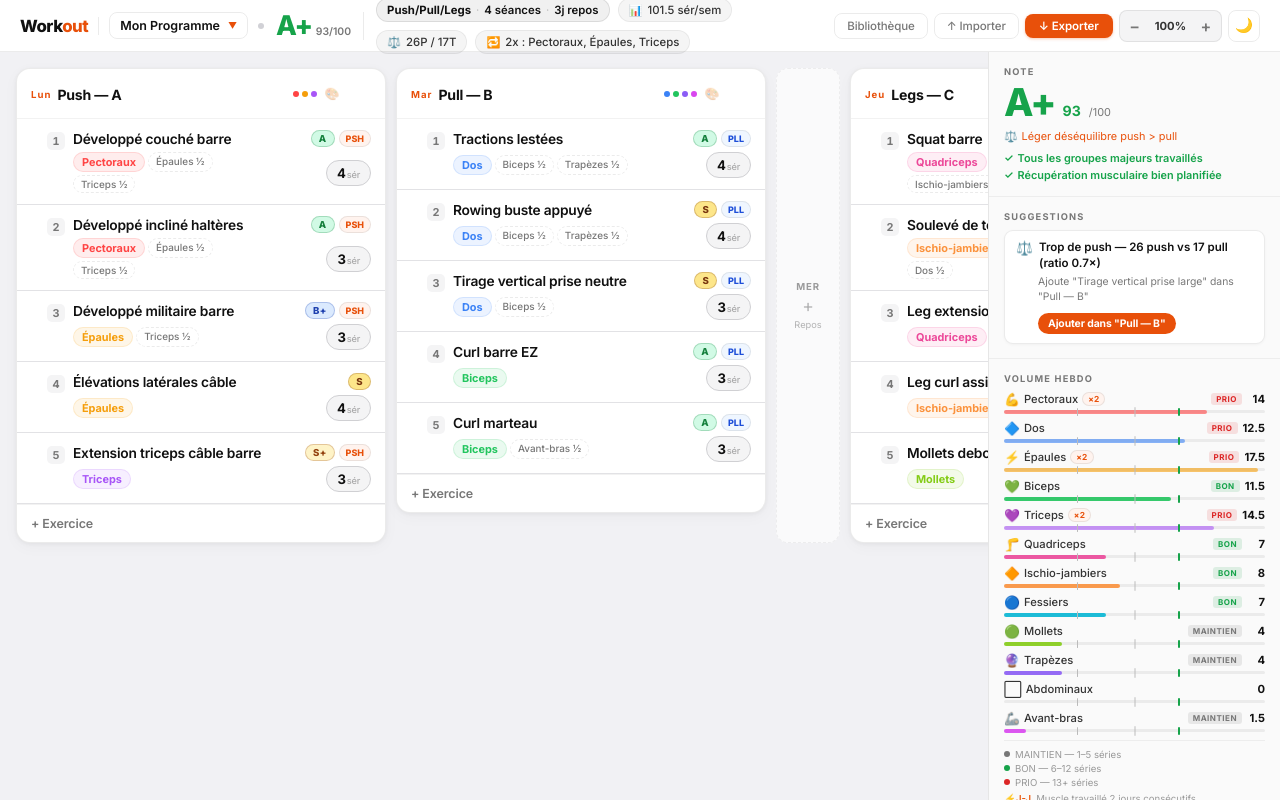
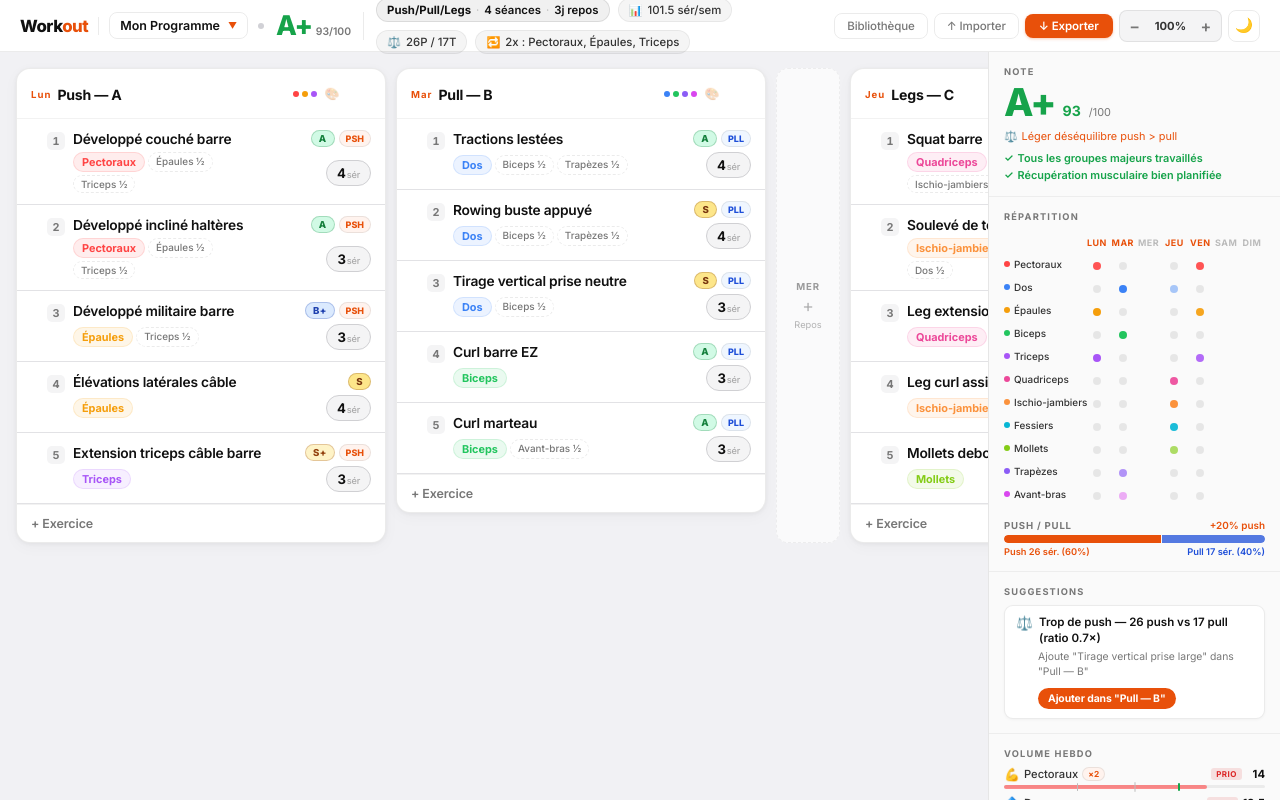
Before and after one commit to naxlamenax/workout-builder-light, a React (Vite) app: page / in a window 1280 px wide. Built offline with nearby package versions, Linux system fonts and the light colour scheme.

Commit message:
Add files via upload

```diff
--- a/src/App.jsx
+++ b/src/App.jsx
@@ -1749,6 +1749,123 @@ export default function WorkoutDashboard() {
               )}
             </div>
 
+
+            {/* Distribution — muscles × days + push/pull bar */}
+            {sessions.length > 0 && (
+              <div className="panel-block">
+                <div className="panel-label">RÉPARTITION</div>
+
+                {/* Muscles × days grid */}
+                <div style={{ marginTop:8, overflowX:"auto" }}>
+                  <table style={{ borderCollapse:"collapse", width:"100%", tableLayout:"fixed" }}>
+                    <thead>
+                      <tr>
+                        <td style={{ width:80 }} />
+                        {DAY_KEYS.map((key, i) => {
+                          const hasSession = week[i] !== null;
+                          return (
+                            <td key={key} style={{ textAlign:"center", paddingBottom:4,
+                              width:`${(100-80/3)/7}%` }}>
+                              <span style={{ fontSize:"0.56rem", fontWeight:700,
+                                color: hasSession ? "var(--accent)" : "var(--text-ghost)",
+                                textTransform:"uppercase", letterSpacing:"0.5px" }}>
+                                {DAY_LABELS[i]}
+                              </span>
+                            </td>
+                          );
+                        })}
+                      </tr>
+                    </thead>
+                    <tbody>
+                      {ALL_MUSCLES.map(muscle => {
+                        const totalSets = weeklyVol[muscle] ?? 0;
+                        if (totalSets === 0) return null;
+                        return (
+                          <tr key={muscle}>
+                            <td style={{ paddingRight:6, paddingBottom:3 }}>
+                              <span style={{ fontSize:"0.62rem", fontWeight:500,
+                                color:"var(--text-sub)", whiteSpace:"nowrap",
+                                display:"flex", alignItems:"center", gap:4 }}>
+                                <span style={{ width:6, height:6, borderRadius:"50%",
+                                  background:MUSCLE_COLOR[muscle], flexShrink:0,
+                                  display:"inline-block" }} />
+                                {muscle}
+                              </span>
+                            </td>
+                            {DAY_KEYS.map((key, i) => {
+                              const slot = week[i];
+                              if (!slot) return (
+                                <td key={key} style={{ textAlign:"center", paddingBottom:3 }}>
+                                  <span style={{ display:"inline-block", width:8, height:8 }} />
+                                </td>
+                              );
+                              const daySets = slot.exercises.reduce((n, e) => {
+                                const d = db[e.name];
+                                if (!d) return n;
+                                const isPrimary   = d.primary.includes(muscle);
+                                const isSecondary = d.secondary.includes(muscle);
+                                return n + (isPrimary ? e.sets : isSecondary ? e.sets * SECONDARY_WEIGHT : 0);
+                              }, 0);
+                              if (daySets === 0) return (
+                                <td key={key} style={{ textAlign:"center", paddingBottom:3 }}>
+                                  <span style={{ display:"inline-block", width:8, height:8,
+                                    borderRadius:"50%", background:"var(--border)" }} />
+                                </td>
+                              );
+                              const opacity = Math.min(0.3 + (daySets / 8) * 0.7, 1);
+                              return (
+                                <td key={key} style={{ textAlign:"center", paddingBottom:3 }}>
+                                  <span title={`${daySets} sér.`} style={{ display:"inline-block",
+                                    width:8, height:8, borderRadius:"50%",
+                                    background:MUSCLE_COLOR[muscle],
+                                    opacity, cursor:"default" }} />
+                                </td>
+                              );
+                            })}
+                          </tr>
+                        );
+                      })}
+                    </tbody>
+                  </table>
+                </div>
+
+                {/* Push / Pull bar */}
+                {summary && summary.pushSets + summary.pullSets > 0 && (() => {
+                  const total  = summary.pushSets + summary.pullSets;
+                  const pushPct = Math.round((summary.pushSets / total) * 100);
+                  const pullPct = 100 - pushPct;
+                  const balanced = Math.abs(pushPct - pullPct) <= 10;
+                  return (
+                    <div style={{ marginTop:12 }}>
+                      <div style={{ display:"flex", justifyContent:"space-between",
+                        alignItems:"center", marginBottom:4 }}>
+                        <span style={{ fontSize:"0.6rem", fontWeight:700, color:"var(--text-muted)",
+                          textTransform:"uppercase", letterSpacing:"0.8px" }}>Push / Pull</span>
+                        <span style={{ fontSize:"0.62rem", fontWeight:600,
+                          color: balanced ? C.green : "var(--accent)" }}>
+                          {balanced ? "✓ Équilibré" : pushPct > pullPct ? `+${pushPct - pullPct}% push` : `+${pullPct - pushPct}% pull`}
+                        </span>
+                      </div>
+                      <div style={{ display:"flex", height:8, borderRadius:20, overflow:"hidden", gap:1 }}>
+                        <div style={{ width:`${pushPct}%`, background:"var(--accent)",
+                          borderRadius:"20px 0 0 20px", transition:"width 0.3s" }} />
+                        <div style={{ flex:1, background:"#1D4ED8",
+                          borderRadius:"0 20px 20px 0", opacity:0.75 }} />
+                      </div>
+                      <div style={{ display:"flex", justifyContent:"space-between", marginTop:3 }}>
+                        <span style={{ fontSize:"0.58rem", color:"var(--accent)", fontWeight:600 }}>
+                          Push {summary.pushSets} sér. ({pushPct}%)
+                        </span>
+                        <span style={{ fontSize:"0.58rem", color:"#1D4ED8", fontWeight:600 }}>
+                          Pull {summary.pullSets} sér. ({pullPct}%)
+                        </span>
+                      </div>
+                    </div>
+                  );
+                })()}
+              </div>
+            )}
+
             {/* Suggestions */}
             {suggestions.length > 0 && (
               <div className="panel-block">
```
